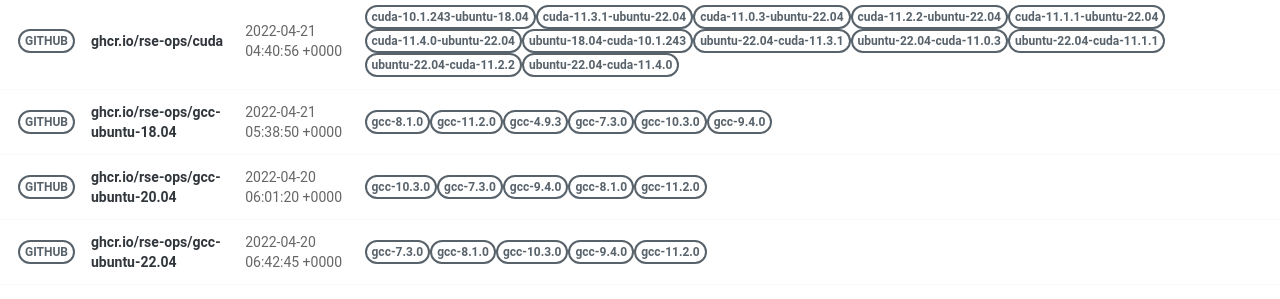
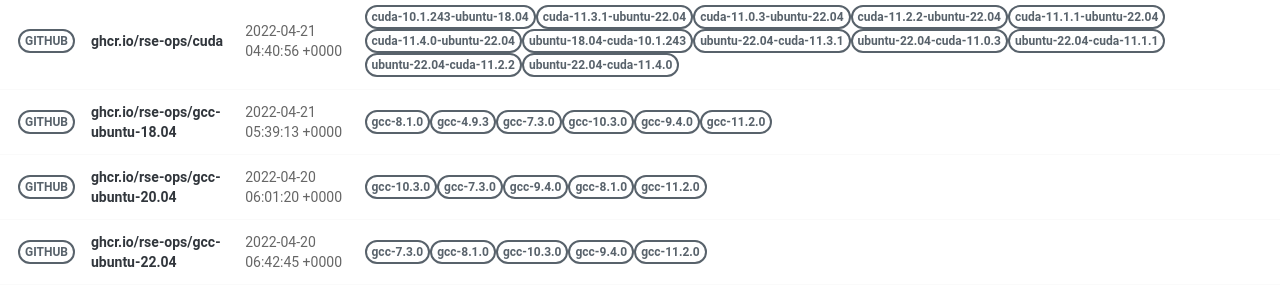
Before and after one commit to rse-ops/docker-images, a Jekyll site: the page built from pages/index.md, in a window 1280 px wide. Shown: the part 502-801 px from the top of the page. Built offline with Jekyll 4.4.1, drawn with Linux system fonts in a browser that asks for light colours; nearby versions of some CDN libraries.

Commit message:
Automated push to update library 2022-04-21

```diff
--- a/_library/ghcr.io-rse-ops-gcc-ubuntu-18.04.md
+++ b/_library/ghcr.io-rse-ops-gcc-ubuntu-18.04.md
@@ -1,7 +1,7 @@
 ---
 layout: container
 name: ghcr.io/rse-ops/gcc-ubuntu-18.04
-updated_at: 2022-04-21 05:38:50.546923
+updated_at: 2022-04-21 05:39:13.055469
 
 
 container_url: https://github.com/orgs/rse-ops/packages/container/package/gcc-ubuntu-18.04
```
Also changed, not shown: other parts of _library/ghcr.io-rse-ops-gcc-ubuntu-18.04.md (+3 -3 lines).
